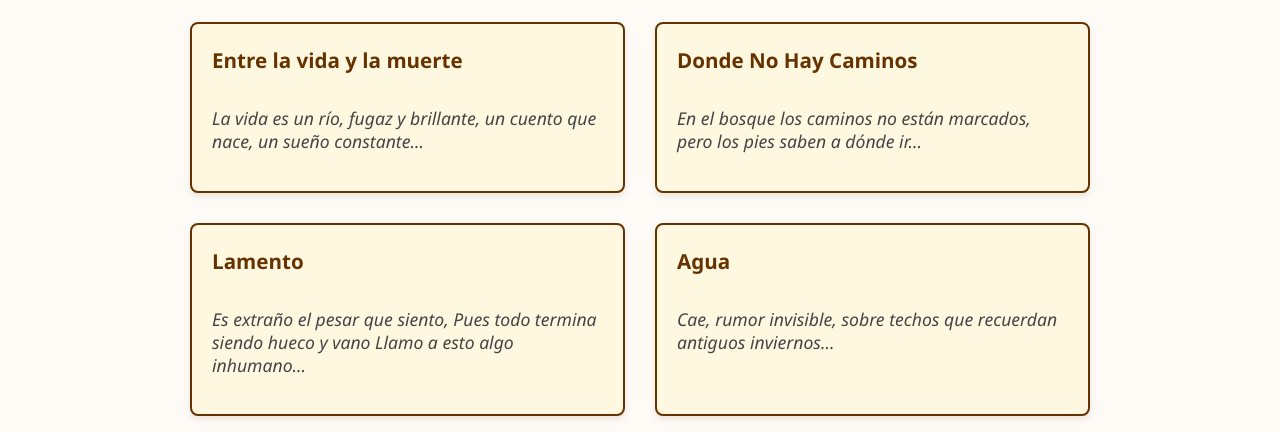
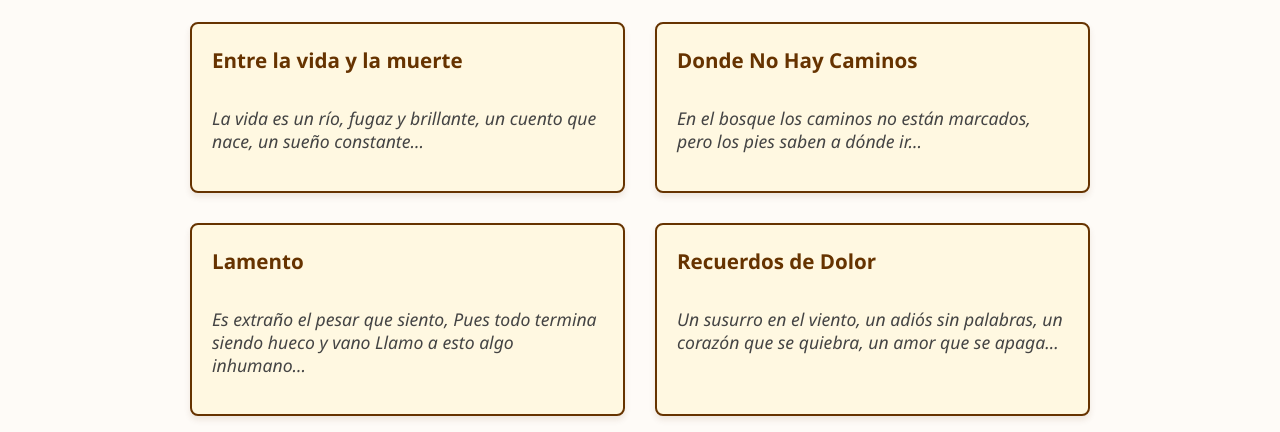
Before and after one commit to elmundodelaliteratura/elmundodelaliteratura.github.io, a plain HTML site: page creaciones.html in a window 1280 px wide. Shown: the part 368-800 px from the top of the page. Drawn offline with Linux system fonts and the light colour scheme.

Commit message:
Update creaciones.html

```diff
--- a/creaciones.html
+++ b/creaciones.html
@@ -198,12 +198,42 @@ No para ser ignoradas de forma macabras">
         <p class="preview">Es extraño el pesar que siento, Pues todo termina siendo hueco y vano Llamo a esto algo inhumano...</p>
       </div>
 
-      <div class="card" data-title="Poema: Agua" data-content="Cae, rumor invisible, sobre techos que recuerdan antiguos inviernos.<br>
-Escribe su historia en la piedra.<br>
-Y pasa.<br>
-— Clara González">
-        <h3>Agua</h3>
-        <p class="preview">Cae, rumor invisible, sobre techos que recuerdan antiguos inviernos...</p>
+      <div class="card" data-title="Poema: Recuerdos de Dolor" data-content="Un susurro en el viento,
+un adiós sin palabras,
+un corazón que se quiebra,
+un amor que se apaga.
+
+La llama que nos unía,
+se extinguió en la noche,
+dejando solo cenizas,
+y un vacío que no se llena.
+
+Recuerdos de risas y lágrimas,
+de momentos compartidos,
+ahora se convierten en dolor,
+y un deseo que no se calma.
+
+La ausencia es un peso,
+que carga mi corazón,
+un dolor que no se va,
+un vacío que no se llena.
+
+Pero en medio del dolor,
+hay una lección que aprender,
+que el amor es un riesgo,
+y que a veces no es para siempre.
+
+Así que lo dejaré ir,
+el amor se fue,
+y buscaré en el horizonte,
+un nuevo amanecer.">
+
+        <h3>Recuerdos de Dolor</h3>
+        <p class="preview"> Un susurro en el viento,
+un adiós sin palabras,
+un corazón que se quiebra,
+un amor que se apaga...
+</p>
       </div>
 
       <div class="card" data-title="Ensayo: El exilio interior" data-content="Un análisis profundo del universo poético de Pizarnik desde una perspectiva existencialista y simbólica.<br>
```
